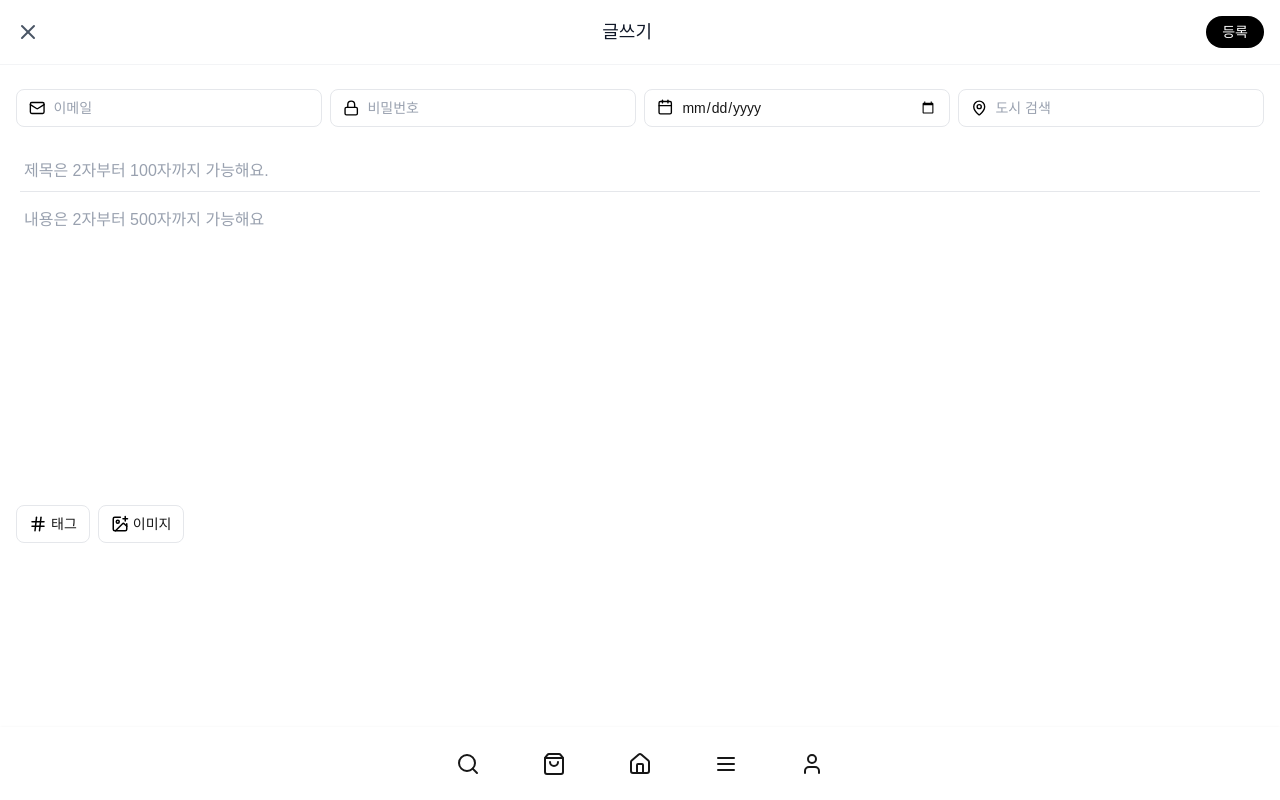
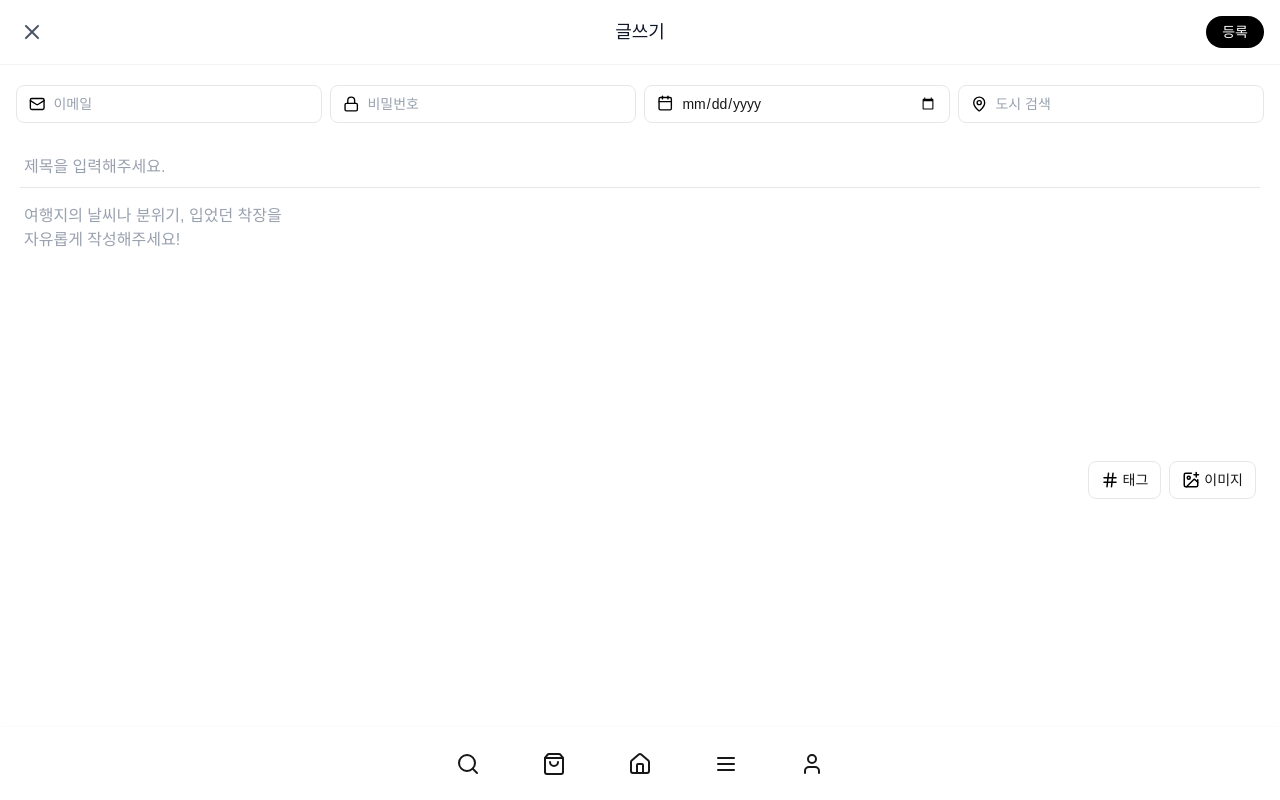
Before and after one commit to Devcourse-BE6-8-2-Team04/Kotlin_FrontEnd, a Next.js app: page /reviews/create in a window 1280 px wide. Built offline with nearby package versions, Linux system fonts and the light colour scheme.

Commit message:
리뷰 작성 페이지 개선

```diff
--- a/src/features/review/components/ReviewCreateForm.tsx
+++ b/src/features/review/components/ReviewCreateForm.tsx
@@ -62,6 +62,7 @@
 
 export function ReviewCreateForm() {
   const router = useRouter();
+  const [isLoggedIn, setIsLoggedIn] = useState<boolean>(false);
   const [title, setTitle] = useState("");
   const [email, setEmail] = useState("");
   const [password, setPassword] = useState("");
@@ -301,12 +302,14 @@
     // 전체 유효성 검사
     const newErrors: typeof errors = {};
 
+    // 비로그인 상태일 때만 이메일/비밀번호 검사
+    if (!isLoggedIn) {
       const emailError = validateEmail(email);
       if (emailError) newErrors.email = emailError;
 
       const passwordError = validatePassword(password);
       if (passwordError) newErrors.password = passwordError;
-
+    }
     const titleError = validateTitle(title);
     if (titleError) newErrors.title = titleError;
 
@@ -336,8 +339,8 @@
     try {
       const body = {
         title,
-        email,
-        password,
+        email: isLoggedIn ? null : email,
+        password: isLoggedIn ? null : password,
         date,
         sentence: content,
         tagString: tags.join(""),
@@ -378,21 +381,25 @@
     <div className="bg-white">
       {/* 헤더 */}
       <div className="sticky top-0 bg-white border-b border-gray-100 z-10">
-        <div className="flex items-center justify-between px-4 py-3">
+        <div className="relative flex items-center px-4 py-3">
           <button
             type="button"
             onClick={() => router.back()}
-            className="p-2 -ml-2"
+            className="p-2 -ml-1"
             disabled={isSubmitting}
           >
             <X size={24} className="text-gray-600" />
           </button>
-          <h1 className="text-lg font-medium text-gray-900">글쓰기</h1>
+
+          <h1 className="absolute left-1/2 transform -translate-x-1/2 text-lg font-medium text-gray-900">
+            글쓰기
+          </h1>
+
           <button
             type="button"
             onClick={handleSubmit}
             disabled={isSubmitting}
-            className="px-4 py-1.5 bg-black text-white text-sm font-medium rounded-full disabled:opacity-50 disabled:cursor-not-allowed"
+            className="ml-auto px-4 py-1.5 bg-black text-white text-sm font-medium rounded-full disabled:opacity-50 disabled:cursor-not-allowed"
           >
             {isSubmitting ? (
               <div className="flex items-center gap-1">
@@ -406,7 +413,7 @@
         </div>
       </div>
 
-      <div className="px-4 py-6">
+      <div className="px-4 pt-5">
         {/* 일반적인 에러 메시지 */}
         {errors.general && (
           <div className="mb-4 p-3 bg-red-50 border border-red-200 rounded-lg">
@@ -418,6 +425,9 @@
         )}
 
         <div className="flex flex-col md:flex-row gap-2">
+          {/* 비로그인 상태일 때만 이메일/비밀번호 표시 */}
+          {!isLoggedIn && (
+            <>
               {/* 이메일 */}
               <div className="flex-1">
                 <div className="flex items-center rounded-lg border px-3 py-2 focus-within:border-blue-400 transition-all duration-150 border-gray-200">
@@ -438,7 +448,10 @@
                 </div>
                 {errors.email && (
                   <div className="flex items-center gap-2 mt-1 px-1">
-                <AlertCircle size={14} className="text-red-500 flex-shrink-0" />
+                    <AlertCircle
+                      size={14}
+                      className="text-red-500 flex-shrink-0"
+                    />
                     <p className="text-xs text-red-600">{errors.email}</p>
                   </div>
                 )}
@@ -465,11 +478,16 @@
                 </div>
                 {errors.password && (
                   <div className="flex items-center gap-2 mt-1 px-1">
-                <AlertCircle size={14} className="text-red-500 flex-shrink-0" />
+                    <AlertCircle
+                      size={14}
+                      className="text-red-500 flex-shrink-0"
+                    />
                     <p className="text-xs text-red-600">{errors.password}</p>
                   </div>
                 )}
               </div>
+            </>
+          )}
 
           {/* 날짜 선택 */}
           <div className="flex-1">
@@ -584,7 +602,7 @@
           <input
             ref={titleRef}
             type="text"
-            placeholder="제목은 2자부터 100자까지 가능해요."
+            placeholder="제목을 입력해주세요."
             className="w-full px-2 pt-4 pb-2 bg-white border-0 text-base font-medium placeholder-gray-400 resize-none focus:outline-none"
             value={title}
             onChange={(e) => {
@@ -605,8 +623,10 @@
         {/* 내용 */}
         <div>
           <textarea
-            placeholder="내용은 2자부터 500자까지 가능해요"
-            className="w-full px-2 py-4 bg-white border-0 text-base placeholder-gray-400 resize-none min-h-[290px] focus:outline-none"
+            placeholder={`여행지의 날씨나 분위기, 입었던 착장을\n자유롭게 작성해주세요!`}
+            className={`w-full px-2 py-4 bg-white border-0 text-base placeholder-gray-400 resize-none ${
+              isLoggedIn ? "min-h-[340px]" : "min-h-[250px]"
+            } focus:outline-none`}
             value={content}
             onChange={(e) => {
               setContent(e.target.value);
@@ -620,7 +640,7 @@
         </div>
 
         {/* 액션 버튼들 */}
-        <div className="mt-4 flex gap-2">
+        <div className="mt-4 flex justify-end mr-2 gap-2">
           {/* 태그 버튼 */}
           <button
             type="button"
```
Lines whose indentation alone changed are shown as unchanged.
